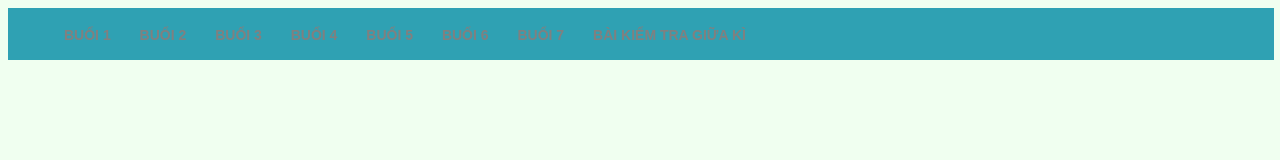
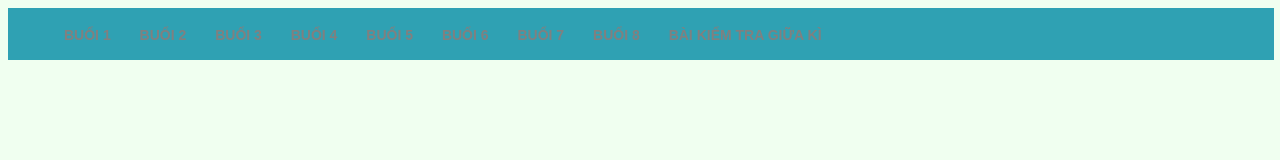
Before and after one commit to ducwuyy/CaNhan, a plain HTML site: page index1.html in a window 1280 px wide. Shown: the top 160 px of the page. Drawn offline with Linux system fonts and the light colour scheme.

Commit message:
Update index1.html

```diff
--- a/index1.html
+++ b/index1.html
@@ -76,6 +76,7 @@ body{background-color:honeydew;}
             <li class="cl"><a href="buoi5/baitapbuoi5.html">buổi 5</a></li>
             <li class="cl"><a href="buoi6/baitapbuoi6.html">buổi 6</a></li>
             <li class="cl"><a href="buoi7/baitapbuoi7.html">buổi 7</a></li>
+            <li class="cl"><a href="buoi7/baitapbuoi7.html">buổi 8</a></li>
             <li class="cl"><a href="kiemtragiuaki/baigiuaki.html">bài kiểm tra giữa kì</a></li>
         </ul>
     </div>
```
